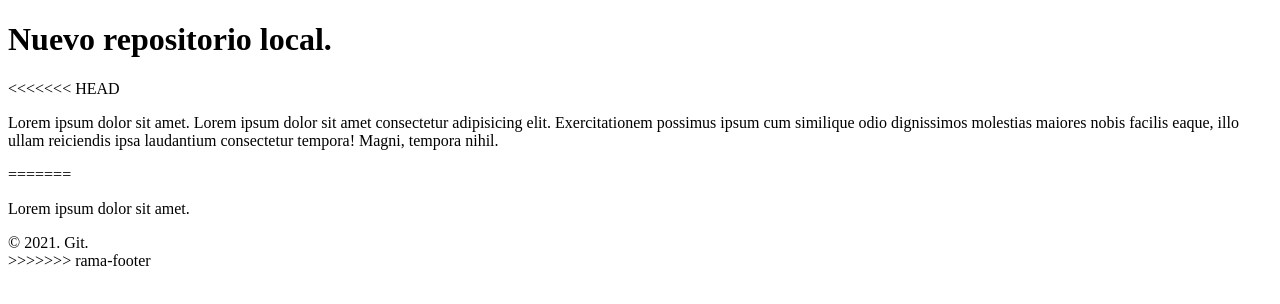
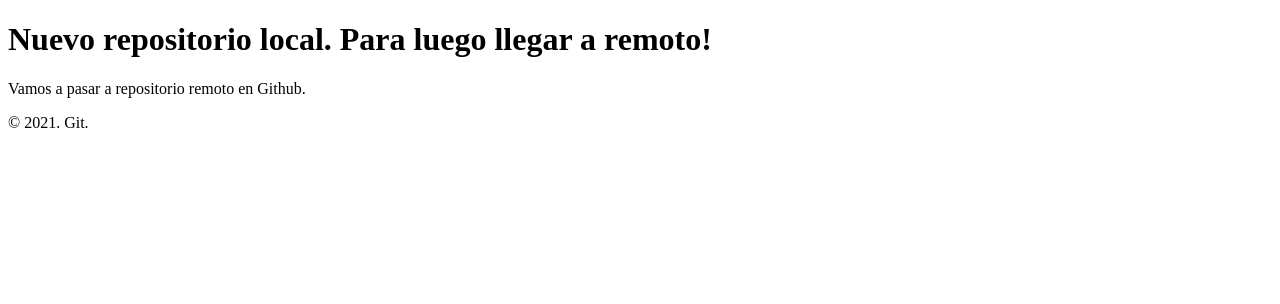
Before and after one commit to rodrigozungri/comision-22550-after, a plain HTML site: page index.html in a window 1280 px wide. Drawn offline with Linux system fonts and the light colour scheme.

Commit message:
listo para remoto

```diff
--- a/index.html
+++ b/index.html
@@ -8,16 +8,12 @@
 </head>
 <body>
 
-    <h1>Nuevo repositorio local.</h1>
-<<<<<<< HEAD
-    <p>Lorem ipsum dolor sit amet. Lorem ipsum dolor sit amet consectetur adipisicing elit. Exercitationem possimus ipsum cum similique odio dignissimos molestias maiores nobis facilis eaque, illo ullam reiciendis ipsa laudantium consectetur tempora! Magni, tempora nihil.</p>
-=======
-    <p>Lorem ipsum dolor sit amet.</p>
+    <h1>Nuevo repositorio local. Para luego llegar a remoto!</h1>
+    <p>Vamos a pasar a repositorio remoto en Github.</p>
 
     <footer>
         &copy; 2021. Git.
     </footer>
->>>>>>> rama-footer
 
 </body>
 </html>
```
